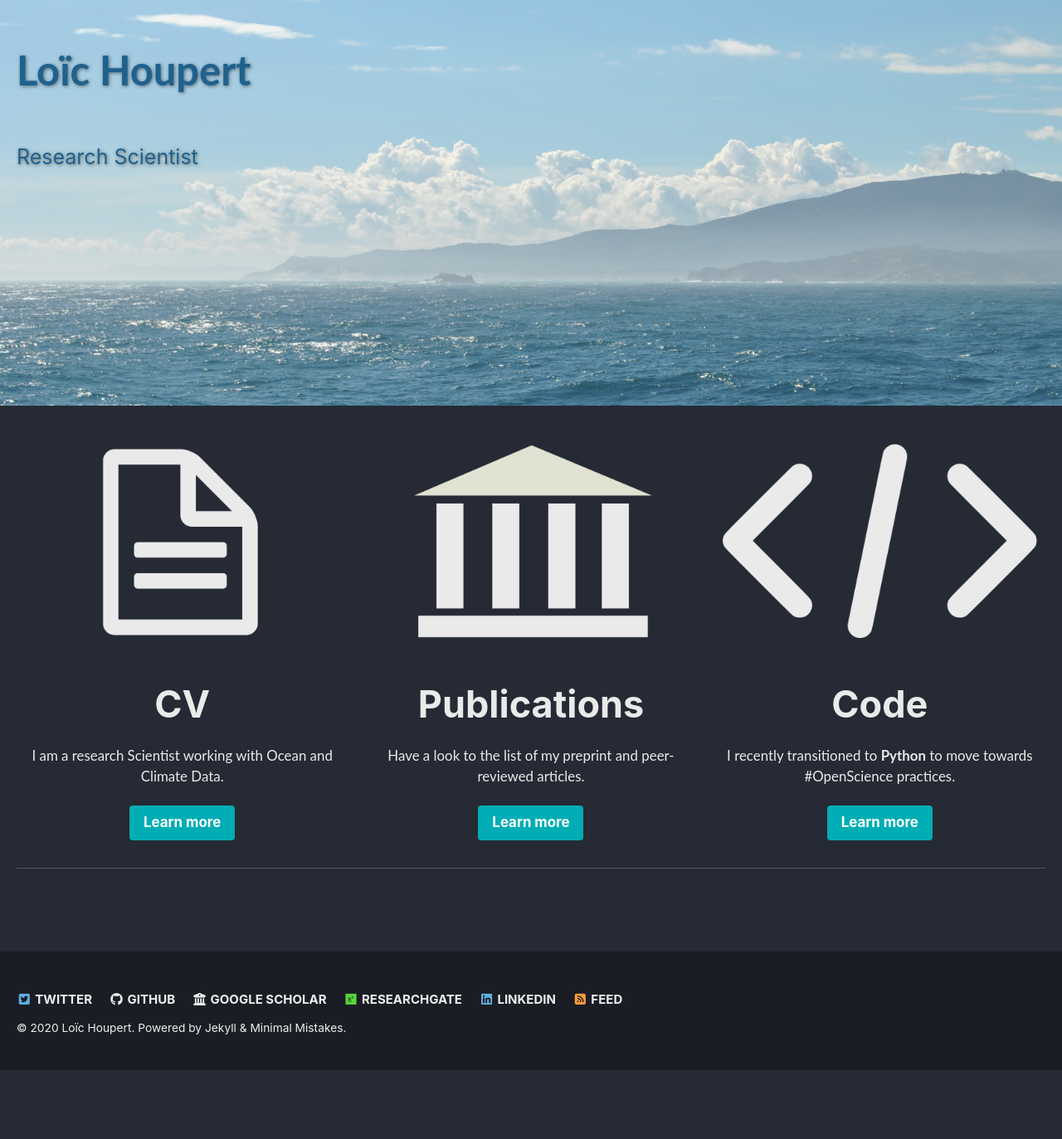
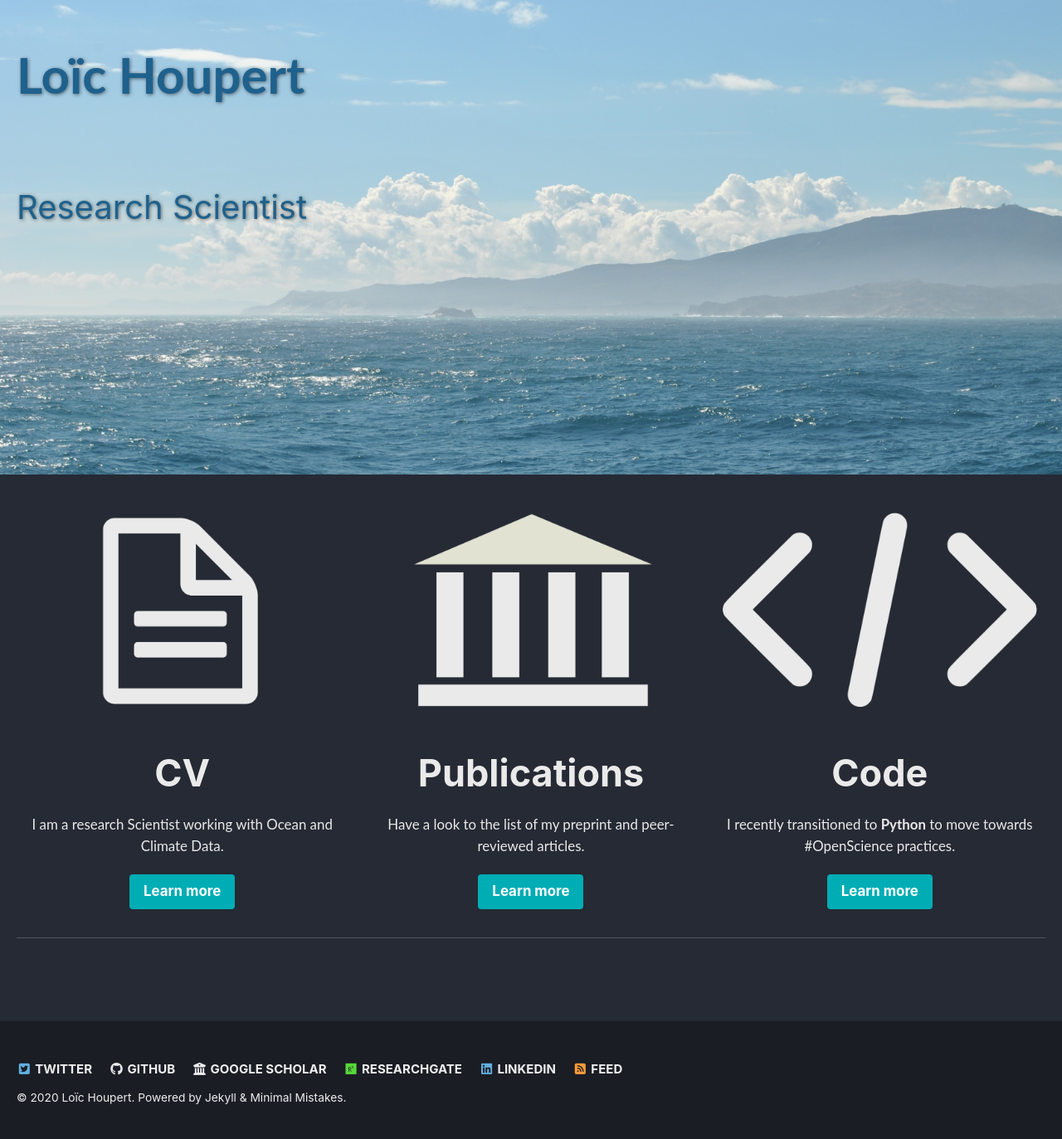
Before and after one commit to lhoupert/lhoupert.github.io, a Jekyll site: the page built from _pages/home.md, in a window 1280 px wide. Shown: the whole page at 83% size. Built offline with Jekyll 4.4.1, drawn with Linux system fonts in a browser that asks for light colours; cached includes are drawn as plain includes; nearby versions of some CDN libraries; before the commit the page ends 1290 px from its top, so only the background shows below that.

Commit message:
fix tipos and style

```diff
--- a/Gemfile
+++ b/Gemfile
@@ -1,7 +1,7 @@
-gem "minimal-mistakes-jekyll"
+source "https://rubygems.org"
 
-gem "tzinfo-data"
-gem "wdm", "~> 0.1.0" if Gem.win_platform?
+gem "github-pages", group: :jekyll_plugins
+
 
 # If you have any plugins, put them here!
 group :jekyll_plugins do
--- a/_config.yml
+++ b/_config.yml
@@ -24,7 +24,7 @@ search: true
 
 # Build settings
 markdown: kramdown
-remote_theme: "mmistakes/minimal-mistakes"
+remote_theme: "mmistakes/minimal-mistakes@4.19.3"
 
 # Outputting
 permalink: /:categories/:title/
--- a/_pages/home.md
+++ b/_pages/home.md
@@ -5,7 +5,7 @@ permalink: /
 header:
   overlay_color: "#00000" #"#581845"
   overlay_image: /assets/images/capcreus.jpg
-excerpt: " <br/>  Research Scientist <br/> <br/> <br/> <br/> <br/> <br/>"
+excerpt: " <br/>  Research Scientist <br/> <br/> <br/>  <br/>"
 intro:
   - excerpt: ' '
 feature_row_links:
--- a/assets/css/main.scss
+++ b/assets/css/main.scss
@@ -77,6 +77,13 @@ h4 {
   color:  #1f618d   !important;
 }
 
+body.layout--splash .page__title{
+      font-size: 3em;
+}
+body.layout--splash .page__lead{
+      font-size: 2em;
+}
+
 .sidebar {
   font-family: $font-family-main;
   font-size: 1.1em; // change to whatever
```
Also changed, not shown: _pages/code.md (+1 -1 lines).
